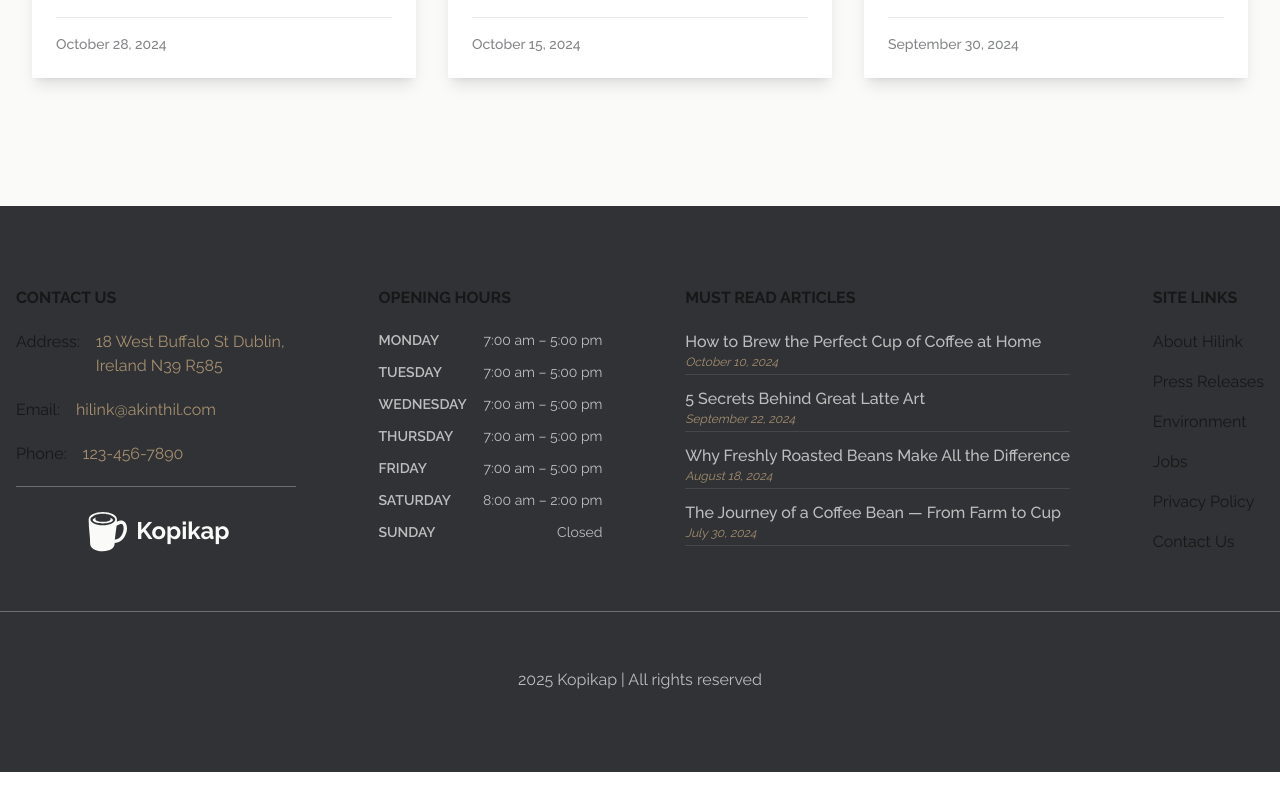
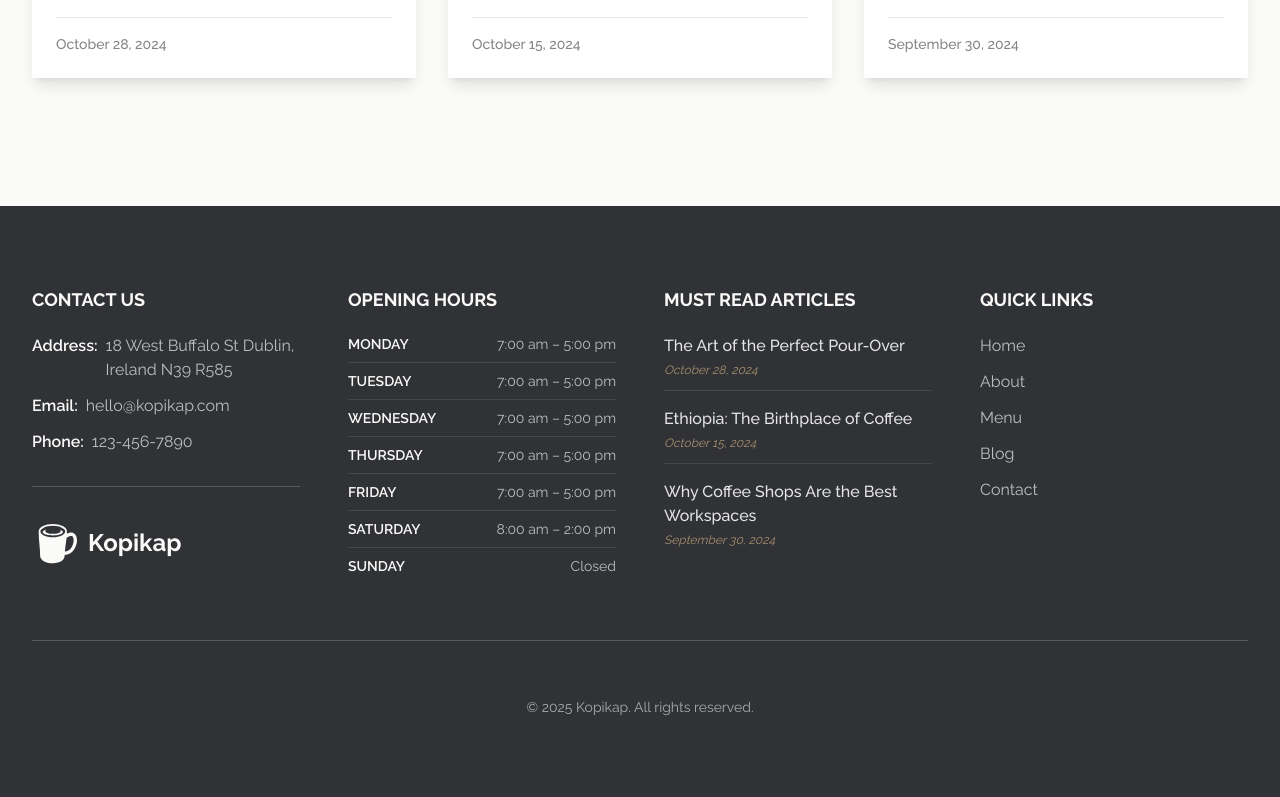
Before and after one commit to viktor-codes/coffe-shop, a Next.js app: page / in a window 1280 px wide. Shown: the part 5329-6126 px from the top of the page. Before the commit the page ends 6101 px from the top, so only its background shows below. Built offline with nearby package versions, Linux system fonts and the light colour scheme; no server answers.

Commit message:
update the footer

```diff
--- a/app/page.tsx
+++ b/app/page.tsx
@@ -9,14 +9,17 @@ import Reservation from '@/components/sections/reservation/reservation'
 import Articles from '@/components/sections/articles/articles'
 
 import aboutImage from '@/assets/about.webp'
-
+import { openingHours } from '@/config/opening-hours'
 import { features } from '@/config/features'
 import { articles } from '@/config/articles'
 import { menuItems } from '@/config/menu'
 import { testimonialsData } from '@/config/testimonials'
 import ctaImage from '@/assets/cta-image.webp'
+import { siteConfig } from '@/config/site'
+import { getFooterData } from '@/lib/footer-data'
 
 export default function Home() {
+	const footerData = getFooterData()
 	return (
 		<>
 			<Navbar />
@@ -39,7 +42,7 @@ export default function Home() {
 				imageAlt='Cafe interior'
 			/>
 			<Articles articles={articles} title='Latest Articles' showViewMore />
-			<Footer />
+			<Footer {...footerData} />
 		</>
 	)
 }
--- /dev/null
+++ b/components/layout/footer/footer-column.tsx
@@ -0,0 +1,25 @@
+interface FooterColumnProps {
+	title: string
+	className?: string
+	children: React.ReactNode
+}
+
+/**
+ * Reusable footer column component
+ */
+const FooterColumn = ({
+	title,
+	className = '',
+	children,
+}: FooterColumnProps) => {
+	return (
+		<div className={`flex flex-col gap-5 ${className}`}>
+			<h4 className='font-bold text-light uppercase whitespace-nowrap text-lg'>
+				{title}
+			</h4>
+			{children}
+		</div>
+	)
+}
+
+export default FooterColumn
--- a/components/layout/footer/footer.tsx
+++ b/components/layout/footer/footer.tsx
@@ -1,189 +1,159 @@
+// components/layout/Footer/Footer.tsx
+import Link from 'next/link'
 import { GiCoffeeMug } from 'react-icons/gi'
-import Image from 'next/image'
-import Link from 'next/link'
-import React from 'react'
+import Container from '@/components/ui/container'
+import FooterColumn from './footer-column'
+import { FooterProps } from './footer.types'
 
-const FOOTER_LINKS = [
-	{
-		title: 'Site Links',
-		links: [
-			'About Hilink',
-			'Press Releases',
-			'Environment',
-			'Jobs',
-			'Privacy Policy',
-			'Contact Us',
-		],
-	},
-]
+/**
+ * Professional footer with contact info, hours, and links
+ *
+ * @example
+ * <Footer
+ *   contactInfo={contactInfo}
+ *   openingHours={openingHours}
+ *   featuredArticles={articles}
+ *   siteLinks={links}
+ * />
+ */
+const Footer = ({
+	contactInfo,
+	openingHours,
+	featuredArticles,
+	siteLinks,
+	className = '',
+}: FooterProps) => {
+	const currentYear = new Date().getFullYear()
 
-const OPENING_HOURS = [
-	{
-		day: 'Monday',
-		open: '7:00 am',
-		close: '5:00 pm',
-	},
-	{
-		day: 'Tuesday',
-		open: '7:00 am',
-		close: '5:00 pm',
-	},
-	{
-		day: 'Wednesday',
-		open: '7:00 am',
-		close: '5:00 pm',
-	},
-	{
-		day: 'Thursday',
-		open: '7:00 am',
-		close: '5:00 pm',
-	},
-	{
-		day: 'Friday',
-		open: '7:00 am',
-		close: '5:00 pm',
-	},
-	{
-		day: 'Saturday',
-		open: '8:00 am',
-		close: '2:00 pm',
-	},
-	{
-		day: 'Sunday',
-		open: null,
-		close: null,
-		closed: true,
-	},
-]
-
-const FOOTER_CONTACT_INFO = {
-	title: 'Contact Us',
-	links: [
-		{ label: 'Address', value: '18 West Buffalo St Dublin, Ireland N39 R585' },
-		{ label: 'Email', value: 'hilink@akinthil.com' },
-		{ label: 'Phone', value: '123-456-7890' },
-	],
-}
-
-const MUST_READ_ARTICLES = {
-	title: 'Must Read Articles',
-	articles: [
-		{
-			title: 'How to Brew the Perfect Cup of Coffee at Home',
-			date: 'October 10, 2024',
-		},
-		{
-			title: '5 Secrets Behind Great Latte Art',
-			date: 'September 22, 2024',
-		},
-		{
-			title: 'Why Freshly Roasted Beans Make All the Difference',
-			date: 'August 18, 2024',
-		},
-		{
-			title: 'The Journey of a Coffee Bean — From Farm to Cup',
-			date: 'July 30, 2024',
-		},
-	],
-}
-
-const Footer = () => {
 	return (
-		<footer className='bg-dark py-20'>
-			<div className='2xl:max-w-7xl container mx-auto flex flex-col w-full gap-14'>
-				<div className='flex flex-wrap justify-between gap-10 px-4'>
-					<div className='flex flex-col gap-5 max-w-3xl order-last md:order-first'>
-						<FooterColumn title={FOOTER_CONTACT_INFO.title} className=''>
-							{FOOTER_CONTACT_INFO.links.map(link => (
+		<footer className={`bg-dark py-16 lg:py-20 ${className}`}>
+			<Container maxWidth='7xl'>
+				<div className='flex flex-col gap-14'>
+					{/* Main Footer Content */}
+					<div className='grid grid-cols-1 md:grid-cols-2 lg:grid-cols-4 gap-10 lg:gap-12'>
+						{/* Contact Information + Logo */}
+						<div className='flex flex-col gap-8 lg:col-span-1'>
+							{/* Contact Info */}
+							<FooterColumn title='Contact Us'>
+								<address className='not-italic flex flex-col gap-3'>
+									{contactInfo.map(info => (
 										<div
-									href='/'
-									key={link.label}
-									className='flex gap-4 md:flex-col lg:flex-row'
+											key={info.label}
+											className='flex flex-col sm:flex-row gap-2'
 										>
-									<p className='whitespace-nowrap'>{link.label}:</p>
-									<p className='text-base text-primary lg:max-w-[200px] max-w-full'>
-										{link.value}
-									</p>
+											<span className='text-light font-semibold whitespace-nowrap'>
+												{info.label}:
+											</span>
+											{info.href ? (
+												<Link
+													href={info.href}
+													className='text-light/70 hover:text-primary transition-colors'
+												>
+													{info.value}
+												</Link>
+											) : (
+												<span className='text-light/70'>{info.value}</span>
+											)}
 										</div>
 									))}
+								</address>
 							</FooterColumn>
 
-						<div className='hidden lg:block border-b border-light/30' />
+							{/* Divider */}
+							<div className='border-b border-light/20' />
+
+							{/* Logo */}
 							<Link
 								href='/'
-							className='hidden lg:flex gap-1.5 justify-center items-center cursor-pointer text-light'
+								className='flex gap-2 items-center text-light hover:text-primary transition-colors group'
+								aria-label='Kopikap Home'
 							>
-							<GiCoffeeMug size={48} />
-							<p className='text-2xl font-bold '>Kopikap</p>
+								<GiCoffeeMug
+									size={48}
+									className='group-hover:scale-110 transition-transform'
+								/>
+								<span className='text-2xl font-bold'>Kopikap</span>
 							</Link>
 						</div>
 
 						{/* Opening Hours */}
-					<FooterColumn title='Opening Hours' className=''>
-						<ul className='flex flex-col gap-2 text-sm text-light/70'>
-							{OPENING_HOURS.map(({ day, open, close, closed }) => (
-								<li key={day} className='flex justify-between w-56 pb-1'>
-									<span className='uppercase font-semibold'>{day}</span>
-									<span>{closed ? 'Closed' : `${open} – ${close}`}</span>
+						<FooterColumn title='Opening Hours'>
+							<ul className='flex flex-col gap-2 text-sm'>
+								{openingHours.map(({ day, open, close, closed }) => (
+									<li
+										key={day}
+										className='flex justify-between pb-2 border-b border-light/10 last:border-b-0'
+									>
+										<span className='uppercase font-semibold text-light'>
+											{day}
+										</span>
+										<span className='text-light/70'>
+											{closed ? 'Closed' : `${open} – ${close}`}
+										</span>
 									</li>
 								))}
 							</ul>
 						</FooterColumn>
 
-					{/* Must Read Articles */}
-					<FooterColumn title={MUST_READ_ARTICLES.title}>
-						<ul className='flex flex-col gap-3 text-light/70'>
-							{MUST_READ_ARTICLES.articles.map(article => (
+						{/* Featured Articles */}
+						<FooterColumn title='Must Read Articles'>
+							<ul className='flex flex-col gap-4'>
+								{featuredArticles.map(article => (
 									<li
-									key={article.title}
-									className='border-b border-light/10 pb-1'
+										key={article.slug}
+										className='pb-3 border-b border-light/10 last:border-b-0'
 									>
 										<Link
-										href='/'
-										className='hover:text-primary transition-colors font-medium block'
+											href={`/articles/${article.slug}`}
+											className='hover:text-primary transition-colors font-medium block text-light/90'
 										>
 											{article.title}
 										</Link>
-									<p className='text-xs italic text-primary'>{article.date}</p>
+										<time
+											dateTime={article.date}
+											className='text-xs italic text-primary mt-1 block'
+										>
+											{new Date(article.date).toLocaleDateString('en-US', {
+												year: 'numeric',
+												month: 'long',
+												day: 'numeric',
+											})}
+										</time>
 									</li>
 								))}
 							</ul>
 						</FooterColumn>
 
-					{FOOTER_LINKS.map(columns => (
-						<FooterColumn title={columns.title} key={columns.title}>
-							<ul className='regular-14 flex flex-col gap-4 text-gray-30'>
-								{columns.links.map(link => (
-									<Link href='/' key={link}>
-										{link}
+						{/* Site Links */}
+						<FooterColumn title='Quick Links'>
+							<nav aria-label='Footer navigation'>
+								<ul className='flex flex-col gap-3'>
+									{siteLinks.map(link => (
+										<li key={link.name}>
+											<Link
+												href={link.href}
+												className='text-light/70 hover:text-primary transition-colors inline-block'
+											>
+												{link.name}
 											</Link>
+										</li>
 									))}
 								</ul>
+							</nav>
 						</FooterColumn>
-					))}
 					</div>
-				<div className='border-t border-light/30 ' />
-				<p className='regular-14 w-full text-center text-light/70'>
-					2025 Kopikap | All rights reserved
+
+					{/* Divider */}
+					<div className='border-t border-light/20' />
+
+					{/* Copyright */}
+					<p className='text-center text-light/60 text-sm'>
+						© {currentYear} Kopikap. All rights reserved.
 					</p>
 				</div>
+			</Container>
 		</footer>
 	)
 }
 
-type FooterColumnProps = {
-	title: string
-	className?: string
-	children: React.ReactNode
-}
-
-const FooterColumn = ({ title, className, children }: FooterColumnProps) => {
-	return (
-		<div className={`flex flex-col gap-5 ${className}`}>
-			<h4 className='font-bold uppercase whitespace-nowrap'>{title}</h4>
-			{children}
-		</div>
-	)
-}
-
 export default Footer
--- a/components/layout/footer/footer.types.ts
+++ b/components/layout/footer/footer.types.ts
@@ -0,0 +1,26 @@
+export interface ContactInfo {
+	label: string
+	value: string
+	href?: string
+}
+
+export interface OpeningHour {
+	day: string
+	open: string | null
+	close: string | null
+	closed?: boolean
+}
+
+export interface Article {
+	title: string
+	date: string
+	slug: string
+}
+
+export interface FooterProps {
+	contactInfo: ContactInfo[]
+	openingHours: OpeningHour[]
+	featuredArticles: Article[]
+	siteLinks: { name: string; href: string }[]
+	className?: string
+}
--- a/components/layout/footer/index.ts
+++ b/components/layout/footer/index.ts
@@ -0,0 +1,3 @@
+// components/layout/Footer/index.ts
+export { default } from './footer'
+export type { FooterProps } from './footer.types'
--- a/config/site.ts
+++ b/config/site.ts
@@ -4,13 +4,15 @@ export const siteConfig = {
 	tagline: 'Step inside, where every cup is perfectly brewed',
 	url: process.env.NEXT_PUBLIC_SITE_URL || 'https://kopikap.com',
 	ogImage: '/og-image.jpg',
-	address: '18 West Buffalo St Dublin, Ireland N39 R585',
-	email: 'hello@kopikap.com',
-	phone: '123-456-7890',
+	contact: {
+		address: '18 West Buffalo St Dublin, Ireland N39 R585',
+		email: 'hello@kopikap.com',
+		phone: '123-456-7890',
+	},
 	founded: 2010,
 	social: {
 		facebook: 'https://facebook.com/kopikap',
 		instagram: 'https://instagram.com/kopikap',
 		twitter: 'https://twitter.com/kopikap',
 	},
-} as const
+}
--- /dev/null
+++ b/lib/footer-data.ts
@@ -0,0 +1,42 @@
+import { siteConfig } from '@/config/site'
+import { openingHours } from '@/config/opening-hours'
+import { articles } from '@/config/articles'
+import { footerNavigation } from '@/config/navigation'
+
+/**
+ * Prepare footer data from config files
+ * This keeps your page.tsx clean
+ */
+export function getFooterData() {
+	// Contact info from site config
+	const contactInfo = [
+		{
+			label: 'Address',
+			value: siteConfig.contact.address,
+		},
+		{
+			label: 'Email',
+			value: siteConfig.contact.email,
+			href: `mailto:${siteConfig.contact.email}`,
+		},
+		{
+			label: 'Phone',
+			value: siteConfig.contact.phone,
+			href: `tel:${siteConfig.contact.phone.replace(/\s/g, '')}`, // Remove spaces for tel: link
+		},
+	]
+
+	// Featured articles (latest 4)
+	const featuredArticles = articles.slice(0, 4).map(article => ({
+		title: article.title,
+		date: article.date,
+		slug: article.slug,
+	}))
+
+	return {
+		contactInfo,
+		openingHours,
+		featuredArticles,
+		siteLinks: footerNavigation,
+	}
+}
```
Also changed, not shown: components/layout/footer/futer-column.tsx (deleted). Lines whose indentation alone changed are shown as unchanged.
